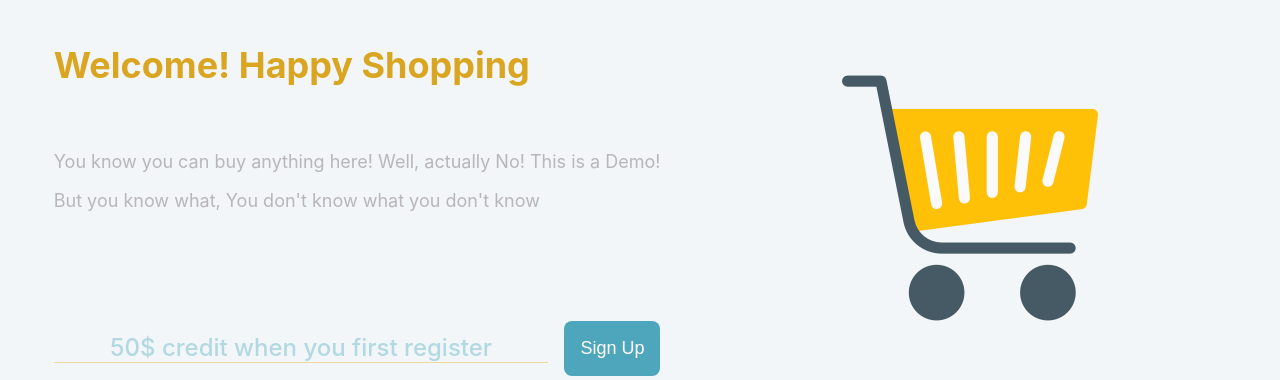
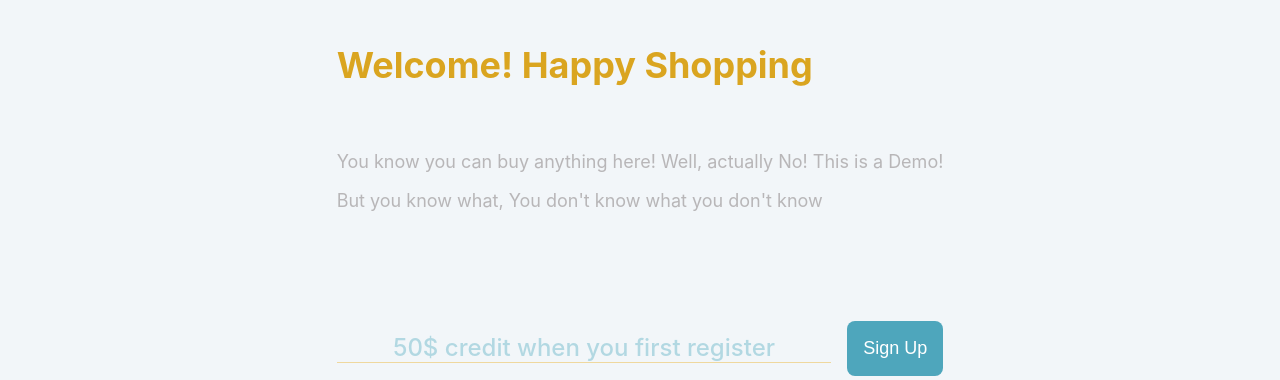
Before and after one commit to Uwancha/shopping-cart, a React (Vite) app: page / in a window 1280 px wide. Shown: the part 243-623 px from the top of the page. Built offline with nearby package versions, Linux system fonts and the light colour scheme.

Commit message:
feat: Import and render ImageSlider component insid Hompe page Use ImageSlidder instead of image to attract users

```diff
--- a/src/components/Home.jsx
+++ b/src/components/Home.jsx
@@ -1,9 +1,10 @@
 import React from "react";
-import cartIcon from "../assets/carts_891462.png";
 import styles from "../styles/home.module.css";
+import ImageSlider from "./ImageSlider";
 
 function Home() {
     return (
+        <div className={styles.container}>
             <div className={styles.home}>
                 <div className={styles.message}>
                     <div>
@@ -16,8 +17,10 @@ function Home() {
                         <button className={styles.button}>Sign Up</button>
                     </div>
                 </div>
-            <div className={styles.imageContainer}>
-                <img src={cartIcon} className={styles.img} alt="shopping cart. Icon by Pixel Perfect." />
+
+            </div>
+            <div className={styles.slider}>
+                <ImageSlider  />
             </div>
         </div>
     )
```
Lines whose indentation alone changed are shown as unchanged.
